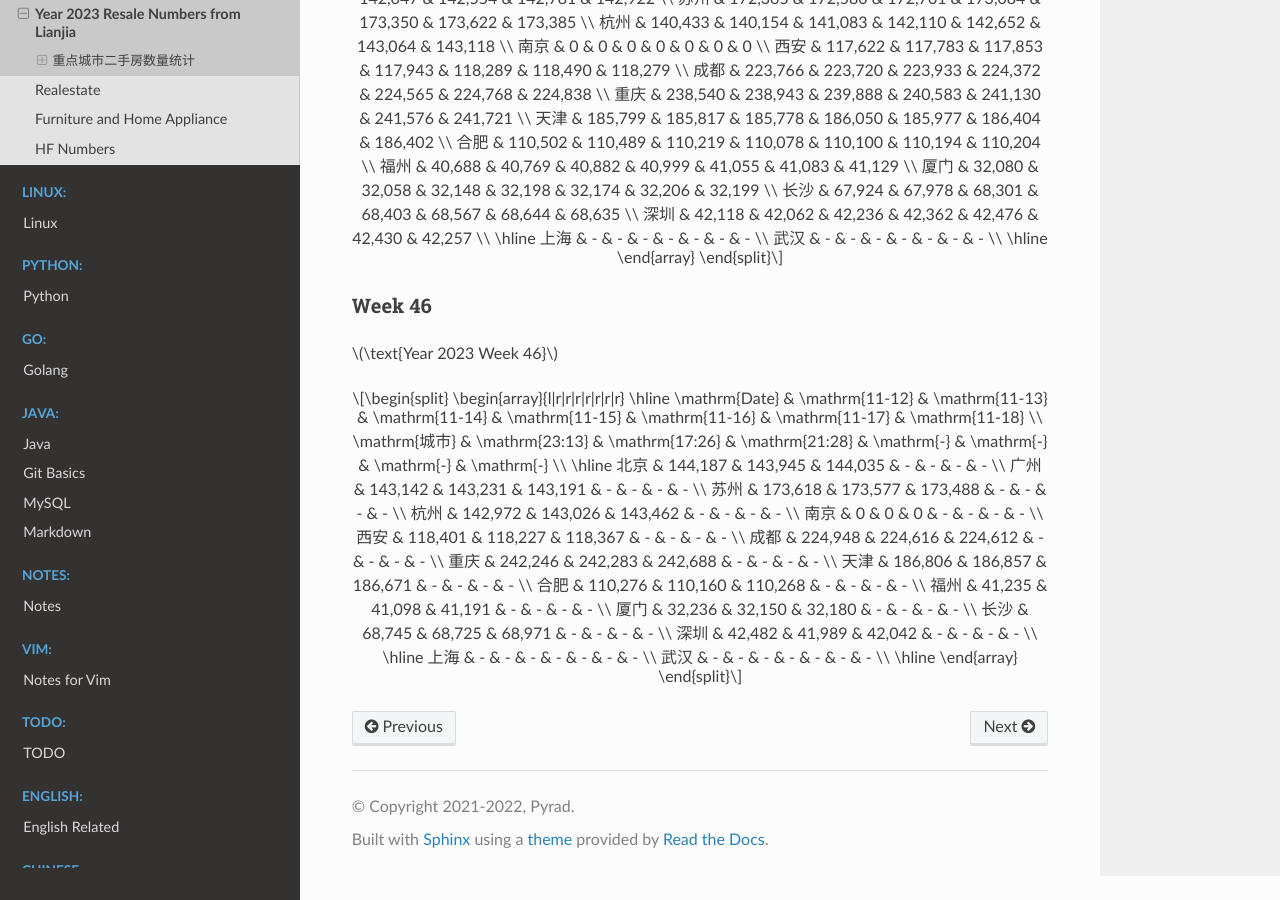
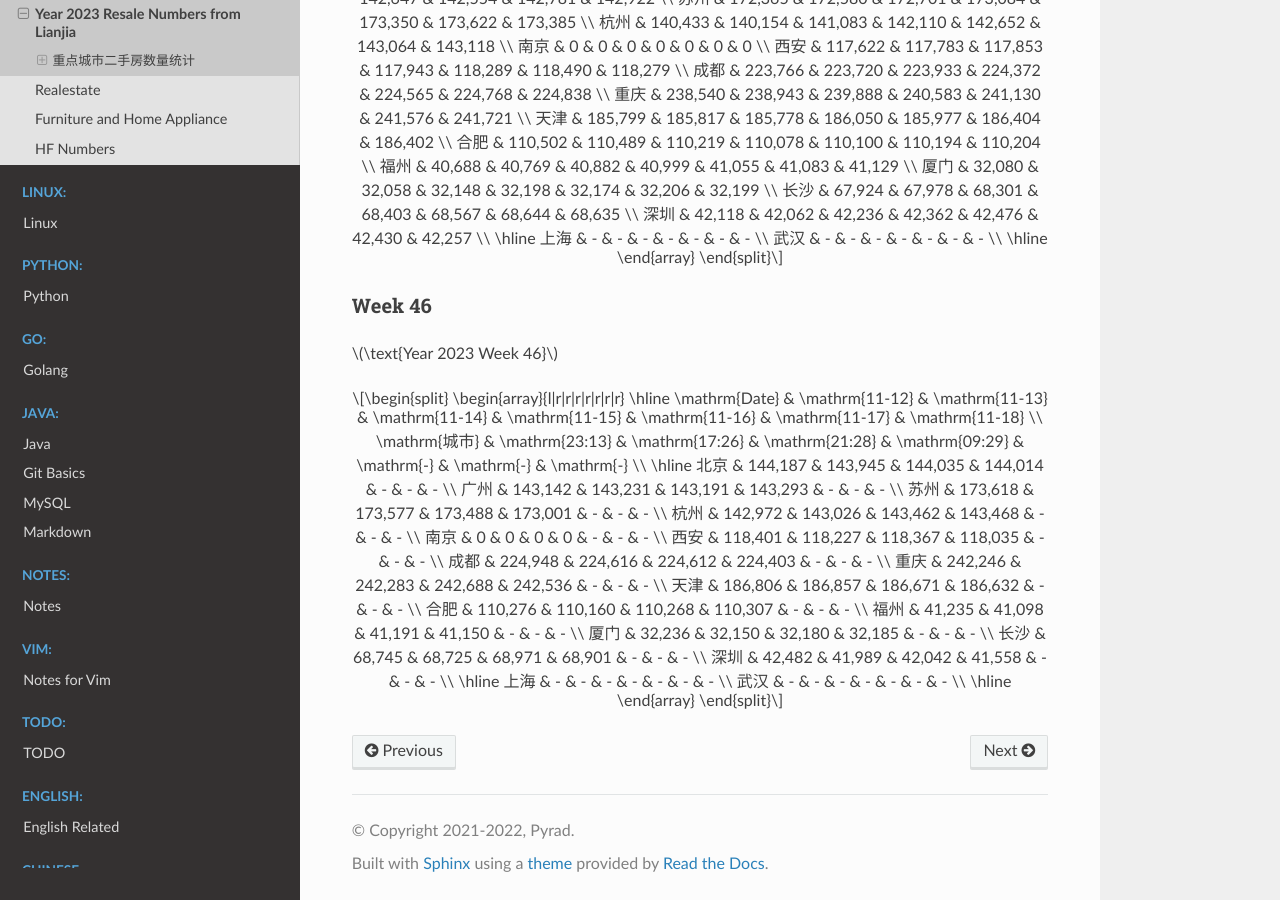
Before and after one commit to Pyrad/pyradnotes, a Sphinx documentation site: the page built from source/RealEstate/resalenumbers2023.md, in a window 1280 px wide and 900 px high, scrolled down 18135 px. Built offline with Sphinx 7.4.7 and the Read the Docs theme 2.0.0, drawn with Linux system fonts in a browser that asks for light colours; a script that is not in the unit is left out.

Commit message:
Realestate Update resale numbers 2023-11-15 09:29

```diff
--- a/source/RealEstate/resalenumbers2023.md
+++ b/source/RealEstate/resalenumbers2023.md
@@ -1186,22 +1186,22 @@ $$
 \begin{array}{l|r|r|r|r|r|r|r}
 \hline
 \mathrm{Date} & \mathrm{11-12} & \mathrm{11-13} & \mathrm{11-14} & \mathrm{11-15} & \mathrm{11-16} & \mathrm{11-17} & \mathrm{11-18} \\
-\mathrm{城市} & \mathrm{23:13} & \mathrm{17:26} & \mathrm{21:28} & \mathrm{-} & \mathrm{-} & \mathrm{-} & \mathrm{-} \\
+\mathrm{城市} & \mathrm{23:13} & \mathrm{17:26} & \mathrm{21:28} & \mathrm{09:29} & \mathrm{-} & \mathrm{-} & \mathrm{-} \\
 \hline
-北京 & 144,187 & 143,945 & 144,035 & - & - & - & - \\
-广州 & 143,142 & 143,231 & 143,191 & - & - & - & - \\
-苏州 & 173,618 & 173,577 & 173,488 & - & - & - & - \\
-杭州 & 142,972 & 143,026 & 143,462 & - & - & - & - \\
-南京 & 0 & 0 & 0 & - & - & - & - \\
-西安 & 118,401 & 118,227 & 118,367 & - & - & - & - \\
-成都 & 224,948 & 224,616 & 224,612 & - & - & - & - \\
-重庆 & 242,246 & 242,283 & 242,688 & - & - & - & - \\
-天津 & 186,806 & 186,857 & 186,671 & - & - & - & - \\
-合肥 & 110,276 & 110,160 & 110,268 & - & - & - & - \\
-福州 & 41,235 & 41,098 & 41,191 & - & - & - & - \\
-厦门 & 32,236 & 32,150 & 32,180 & - & - & - & - \\
-长沙 & 68,745 & 68,725 & 68,971 & - & - & - & - \\
-深圳 & 42,482 & 41,989 & 42,042 & - & - & - & - \\
+北京 & 144,187 & 143,945 & 144,035 & 144,014 & - & - & - \\
+广州 & 143,142 & 143,231 & 143,191 & 143,293 & - & - & - \\
+苏州 & 173,618 & 173,577 & 173,488 & 173,001 & - & - & - \\
+杭州 & 142,972 & 143,026 & 143,462 & 143,468 & - & - & - \\
+南京 & 0 & 0 & 0 & 0 & - & - & - \\
+西安 & 118,401 & 118,227 & 118,367 & 118,035 & - & - & - \\
+成都 & 224,948 & 224,616 & 224,612 & 224,403 & - & - & - \\
+重庆 & 242,246 & 242,283 & 242,688 & 242,536 & - & - & - \\
+天津 & 186,806 & 186,857 & 186,671 & 186,632 & - & - & - \\
+合肥 & 110,276 & 110,160 & 110,268 & 110,307 & - & - & - \\
+福州 & 41,235 & 41,098 & 41,191 & 41,150 & - & - & - \\
+厦门 & 32,236 & 32,150 & 32,180 & 32,185 & - & - & - \\
+长沙 & 68,745 & 68,725 & 68,971 & 68,901 & - & - & - \\
+深圳 & 42,482 & 41,989 & 42,042 & 41,558 & - & - & - \\
 \hline
 上海 & - & - & - & - & - & - & - \\
 武汉 & - & - & - & - & - & - & - \\
```
Also changed, not shown: 1 other file.
